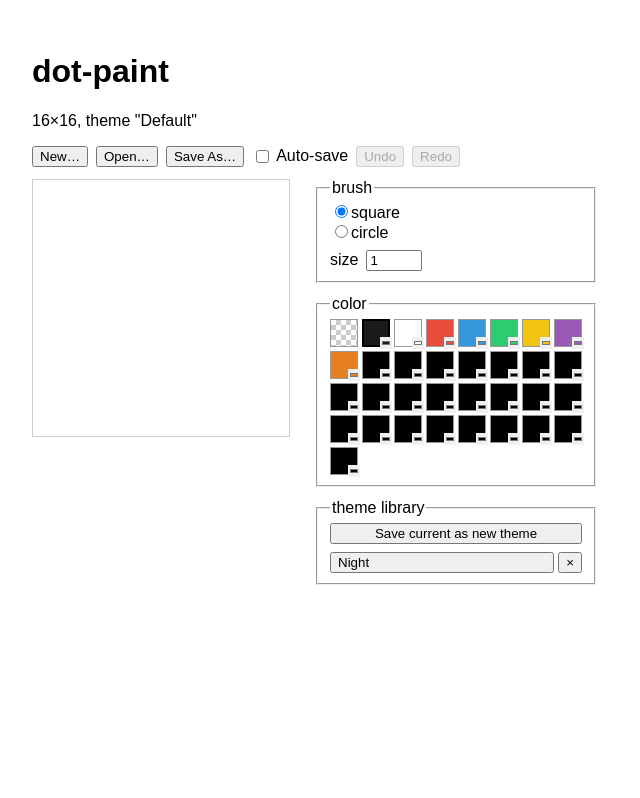
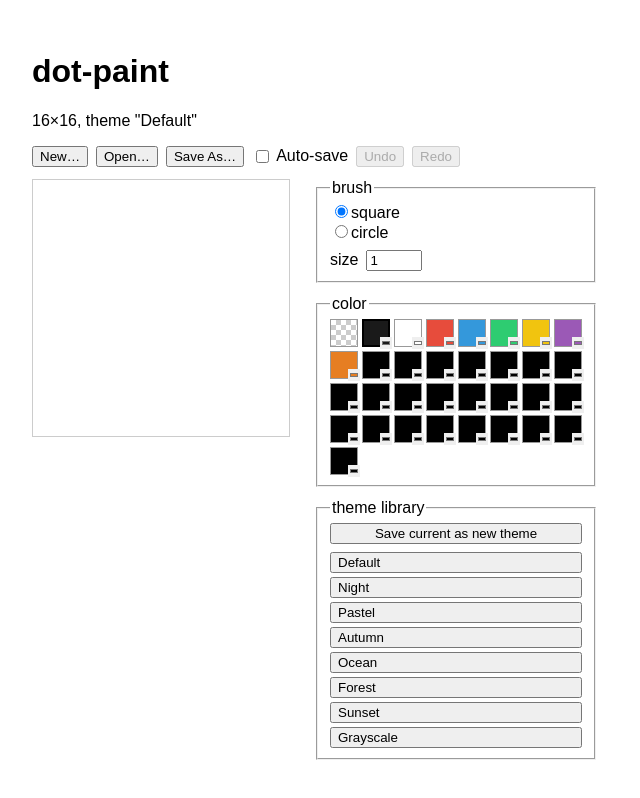
Before and after one commit to jiebanh/dot-paint, a React (Vite) app in the folder packages/web/: page / in a window 1280 px wide. Shown: the whole page, without its empty margins (0-640 px from the left). Built offline with nearby package versions, Linux system fonts and the light colour scheme.

Commit message:
feat: add builtin themes

```diff
--- a/packages/core/src/document.ts
+++ b/packages/core/src/document.ts
@@ -1,5 +1,5 @@
 import { HistoryManager } from "./history";
-import type { ColorHex, Theme } from "./theme";
+import { cloneTheme, type ColorHex, type Theme } from "./theme";
 
 export const MAX_SIZE = 512;
 
@@ -26,7 +26,7 @@ export function createDocument(width: number, height: number, theme: Theme): Dot
     width,
     height,
     pixels: new Uint8Array(width * height),
-    theme,
+    theme: cloneTheme(theme),
   };
 }
 
@@ -134,8 +134,9 @@ export class Document {
   applyTheme(theme: Theme): void {
     const prevTheme = this.state.theme;
     if (prevTheme.id === theme.id && colorsEqual(prevTheme.colors, theme.colors)) return;
-    this.state.theme = theme;
-    this.history.push({ type: "themeApplied", prevTheme, newTheme: theme });
+    const newTheme = cloneTheme(theme);
+    this.state.theme = newTheme;
+    this.history.push({ type: "themeApplied", prevTheme, newTheme });
     this.commit();
   }
 
--- a/packages/core/src/theme.ts
+++ b/packages/core/src/theme.ts
@@ -17,6 +17,11 @@ export interface Theme {
   colors: ColorHex[];
 }
 
+/** Deep-copies a theme so a document can own it without risking mutating the caller's original (e.g. a built-in preset). */
+export function cloneTheme(theme: Theme): Theme {
+  return { id: theme.id, name: theme.name, colors: [...theme.colors] };
+}
+
 export function generateThemeId(): string {
   if (typeof crypto !== "undefined" && "randomUUID" in crypto) return crypto.randomUUID();
   return `theme-${Date.now()}-${Math.random().toString(36).slice(2)}`;
--- a/packages/web/src/App.tsx
+++ b/packages/web/src/App.tsx
@@ -1,6 +1,7 @@
 import type { BrushShape } from "@dot-paint/core";
-import { createDocument, createTheme, deserialize, Document, serialize } from "@dot-paint/core";
+import { createDocument, deserialize, Document, serialize } from "@dot-paint/core";
 import { useEffect, useState } from "react";
+import { BUILT_IN_THEMES } from "./builtInThemes";
 import { Canvas, type PaintTool } from "./components/Canvas";
 import { FileMenu } from "./components/FileMenu";
 import { NewDocumentDialog } from "./components/NewDocumentDialog";
@@ -21,20 +22,8 @@ function isInitMessage(message: unknown): message is { type: "init"; json: strin
   );
 }
 
-const DEFAULT_COLORS = [
-  "#1a1a1a",
-  "#ffffff",
-  "#e74c3c",
-  "#3498db",
-  "#2ecc71",
-  "#f1c40f",
-  "#9b59b6",
-  "#e67e22",
-];
-
 function createDefaultDocument(width = 16, height = 16): Document {
-  const theme = createTheme("default", "Default", DEFAULT_COLORS);
-  return new Document(createDocument(width, height, theme));
+  return new Document(createDocument(width, height, BUILT_IN_THEMES[0]));
 }
 
 export function App() {
--- /dev/null
+++ b/packages/web/src/builtInThemes.ts
@@ -0,0 +1,95 @@
+import { createTheme, type Theme } from "@dot-paint/core";
+
+/**
+ * Always available, cannot be deleted (see ThemeLibraryPanel) - unlike a
+ * user-saved theme (packages/web/src/io/themeLibrary.ts), these aren't
+ * persisted anywhere; they're just always prepended to the library.
+ */
+export const BUILT_IN_THEMES: Theme[] = [
+  createTheme("builtin-default", "Default", [
+    "#1a1a1a",
+    "#ffffff",
+    "#e74c3c",
+    "#3498db",
+    "#2ecc71",
+    "#f1c40f",
+    "#9b59b6",
+    "#e67e22",
+  ]),
+  createTheme("builtin-night", "Night", [
+    "#e8e8f0",
+    "#0d0d14",
+    "#8e2de2",
+    "#1b6ca8",
+    "#0f9b8e",
+    "#c9a227",
+    "#d63aa0",
+    "#a8471f",
+  ]),
+  createTheme("builtin-pastel", "Pastel", [
+    "#2b2b2b",
+    "#fdf6f0",
+    "#f7b7a3",
+    "#f6cd61",
+    "#c3e8bd",
+    "#a7d2cb",
+    "#b4a7d6",
+    "#f4a6c6",
+  ]),
+  createTheme("builtin-autumn", "Autumn", [
+    "#2e1a10",
+    "#fff3e0",
+    "#c0392b",
+    "#e67e22",
+    "#d4a017",
+    "#8b5a2b",
+    "#6b8e23",
+    "#a0522d",
+  ]),
+  createTheme("builtin-ocean", "Ocean", [
+    "#031c2e",
+    "#eaf6f8",
+    "#004e64",
+    "#00798c",
+    "#00a5cf",
+    "#9fffcb",
+    "#25a18e",
+    "#7ae7c7",
+  ]),
+  createTheme("builtin-forest", "Forest", [
+    "#1b2e1a",
+    "#f1f8e9",
+    "#2d5a27",
+    "#4c8c3a",
+    "#8bc34a",
+    "#c8e6a0",
+    "#6d4c41",
+    "#a1887f",
+  ]),
+  createTheme("builtin-sunset", "Sunset", [
+    "#1a0f2e",
+    "#fff1e6",
+    "#ff6b6b",
+    "#ff9f1c",
+    "#ffbf69",
+    "#e07a5f",
+    "#9d4edd",
+    "#f72585",
+  ]),
+  createTheme("builtin-grayscale", "Grayscale", [
+    "#000000",
+    "#ffffff",
+    "#1a1a1a",
+    "#333333",
+    "#666666",
+    "#999999",
+    "#cccccc",
+    "#e6e6e6",
+  ]),
+];
+
+const BUILT_IN_IDS = new Set(BUILT_IN_THEMES.map((theme) => theme.id));
+
+export function isBuiltInTheme(id: string): boolean {
+  return BUILT_IN_IDS.has(id);
+}
--- a/packages/web/src/components/ThemeLibraryPanel.tsx
+++ b/packages/web/src/components/ThemeLibraryPanel.tsx
@@ -1,26 +1,8 @@
 import type { Document, Theme } from "@dot-paint/core";
-import { createTheme, generateThemeId } from "@dot-paint/core";
+import { generateThemeId } from "@dot-paint/core";
 import { useState } from "react";
+import { BUILT_IN_THEMES, isBuiltInTheme } from "../builtInThemes";
 import { loadThemeLibrary, saveThemeLibrary } from "../io/themeLibrary";
-
-const STARTER_THEME_COLORS = [
-  "#e8e8f0",
-  "#0d0d14",
-  "#8e2de2",
-  "#1b6ca8",
-  "#0f9b8e",
-  "#c9a227",
-  "#d63aa0",
-  "#a8471f",
-];
-
-function loadOrSeedLibrary(): Theme[] {
-  const library = loadThemeLibrary();
-  if (library.length > 0) return library;
-  const seeded = [createTheme("night", "Night", STARTER_THEME_COLORS)];
-  saveThemeLibrary(seeded);
-  return seeded;
-}
 
 interface ThemeLibraryPanelProps {
   document: Document;
@@ -28,21 +10,23 @@ interface ThemeLibraryPanelProps {
 }
 
 export function ThemeLibraryPanel({ document: doc, currentTheme }: ThemeLibraryPanelProps) {
-  const [library, setLibrary] = useState<Theme[]>(loadOrSeedLibrary);
+  // themeLibrary.ts only ever holds user-saved themes; the built-ins are never persisted.
+  const [userThemes, setUserThemes] = useState<Theme[]>(() => loadThemeLibrary());
+  const library = [...BUILT_IN_THEMES, ...userThemes];
 
   function persist(next: Theme[]) {
-    setLibrary(next);
+    setUserThemes(next);
     saveThemeLibrary(next);
   }
 
   function handleSaveCurrent() {
     const name = window.prompt("Save current colors as a new theme:");
     if (!name) return;
-    persist([...library, { id: generateThemeId(), name, colors: [...currentTheme.colors] }]);
+    persist([...userThemes, { id: generateThemeId(), name, colors: [...currentTheme.colors] }]);
   }
 
   function handleDelete(id: string) {
-    persist(library.filter((theme) => theme.id !== id));
+    persist(userThemes.filter((theme) => theme.id !== id));
   }
 
   return (
@@ -50,22 +34,20 @@ export function ThemeLibraryPanel({ document: doc, currentTheme }: ThemeLibraryP
       <button type="button" onClick={handleSaveCurrent}>
         Save current as new theme
       </button>
-      {library.length === 0 ? (
-        <p style={{ margin: 0, fontSize: 12, opacity: 0.7 }}>No saved themes yet.</p>
-      ) : (
       <ul style={{ listStyle: "none", margin: 0, padding: 0, display: "flex", flexDirection: "column", gap: 4 }}>
         {library.map((theme) => (
           <li key={theme.id} style={{ display: "flex", alignItems: "center", gap: 4 }}>
             <button type="button" onClick={() => doc.applyTheme(theme)} style={{ flex: 1, textAlign: "left" }}>
               {theme.name}
             </button>
+            {!isBuiltInTheme(theme.id) && (
               <button type="button" onClick={() => handleDelete(theme.id)} aria-label={`delete ${theme.name}`}>
                 ×
               </button>
+            )}
           </li>
         ))}
       </ul>
-      )}
     </div>
   );
 }
```
Also changed, not shown: 1 other file (tests, documents, lock files or other folders). Lines whose indentation alone changed are shown as unchanged.
